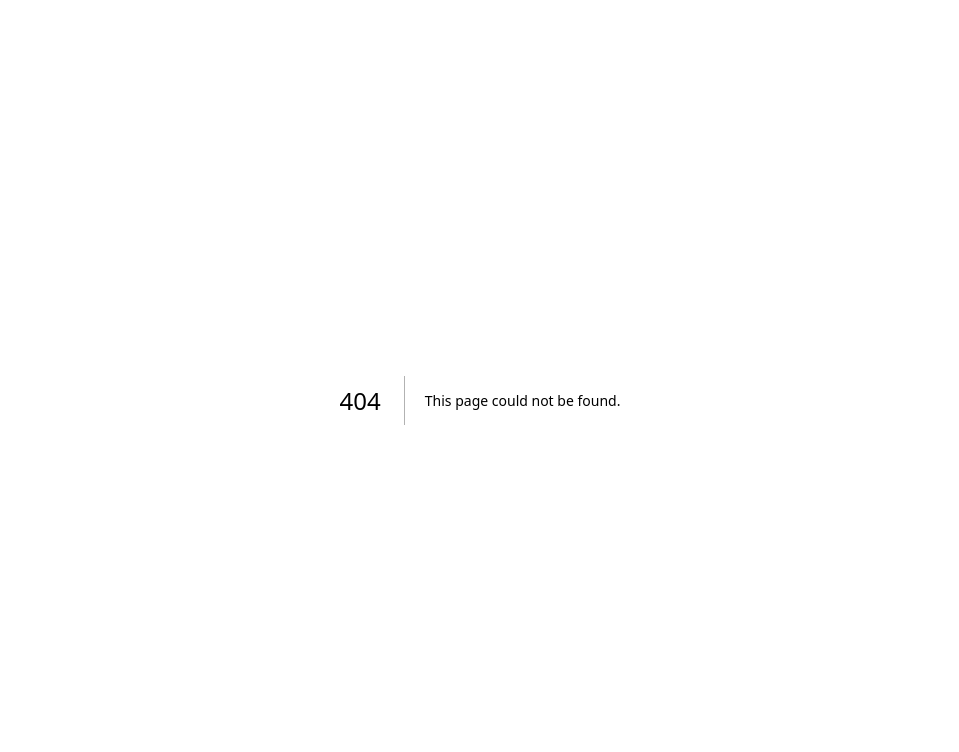
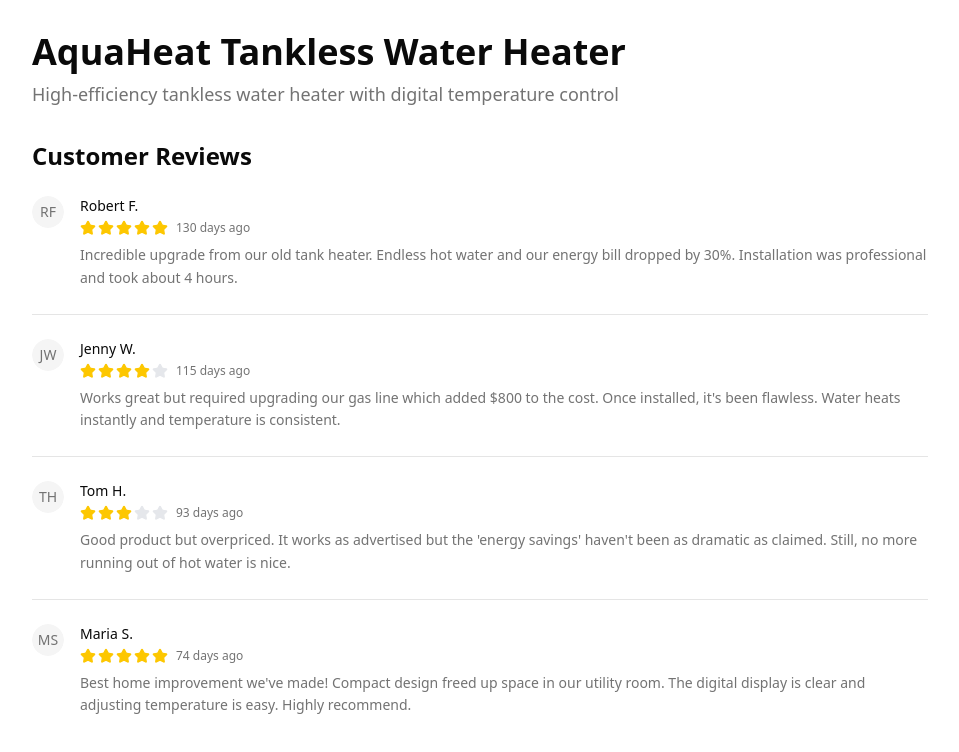
Before and after one commit to RahulRohidasPatil/AI-Review-Summary, a Next.js app: page /aquaHeat in a window 1280 px wide. Before the commit this address had no page. Shown: the top 752 px of the page, without its empty margins (160-1119 px from the left). Built offline with nearby package versions, Linux system fonts and the light colour scheme.

Commit message:
Exercise 1.4

```diff
--- /dev/null
+++ b/app/[productId]/not-found.tsx
@@ -0,0 +1,20 @@
+import Link from "next/link";
+
+export default function NotFound() {
+  return (
+    <main className="min-h-screen p-8">
+      <div className="max-w-2xl mx-auto text-center space-y-4">
+        <h1 className="text-4xl font-bold">Product Not Found</h1>
+        <p className="text-muted-foreground">
+          The product you're looking for doesn't exist.
+        </p>
+        <Link
+          href="/"
+          className="inline-block mt-4 px-4 py-2 bg-primary text-primary-foreground rounded-md hover:bg-primary/90"
+        >
+          Back to Products
+        </Link>
+      </div>
+    </main>
+  );
+}
--- /dev/null
+++ b/app/[productId]/page.tsx
@@ -0,0 +1,65 @@
+import type { Metadata } from "next";
+import { notFound } from "next/navigation";
+import { Reviews } from "@/components/reviews";
+import { getProduct, getProducts } from "@/lib/sample-data";
+import type { Product } from "@/lib/types";
+
+export default async function ProductPage({
+  params,
+}: {
+  params: Promise<{ productId: string }>;
+}) {
+  const { productId } = await params;
+
+  let product: Product;
+  try {
+    product = getProduct(productId);
+  } catch {
+    notFound();
+  }
+
+  return (
+    <main className="min-h-screen p-8">
+      <div className="max-w-4xl mx-auto space-y-8">
+        <div>
+          <h1 className="text-4xl font-bold">{product.name}</h1>
+          <p className="text-lg text-muted-foreground mt-2">
+            {product.description}
+          </p>
+        </div>
+
+        <Reviews product={product} />
+      </div>
+    </main>
+  );
+}
+
+export function generateStaticParams() {
+  const products = getProducts();
+
+  return products.map((product) => ({
+    productId: product.slug,
+  }));
+}
+
+export async function generateMetadata({
+  params,
+}: {
+  params: Promise<{ productId: string }>;
+}): Promise<Metadata> {
+  const { productId } = await params;
+
+  let product: Product;
+  try {
+    product = getProduct(productId);
+  } catch {
+    return {
+      title: "Product Not Found",
+    };
+  }
+
+  return {
+    title: `${product.name} - Customer Reviews`,
+    description: product.description,
+  };
+}
```
